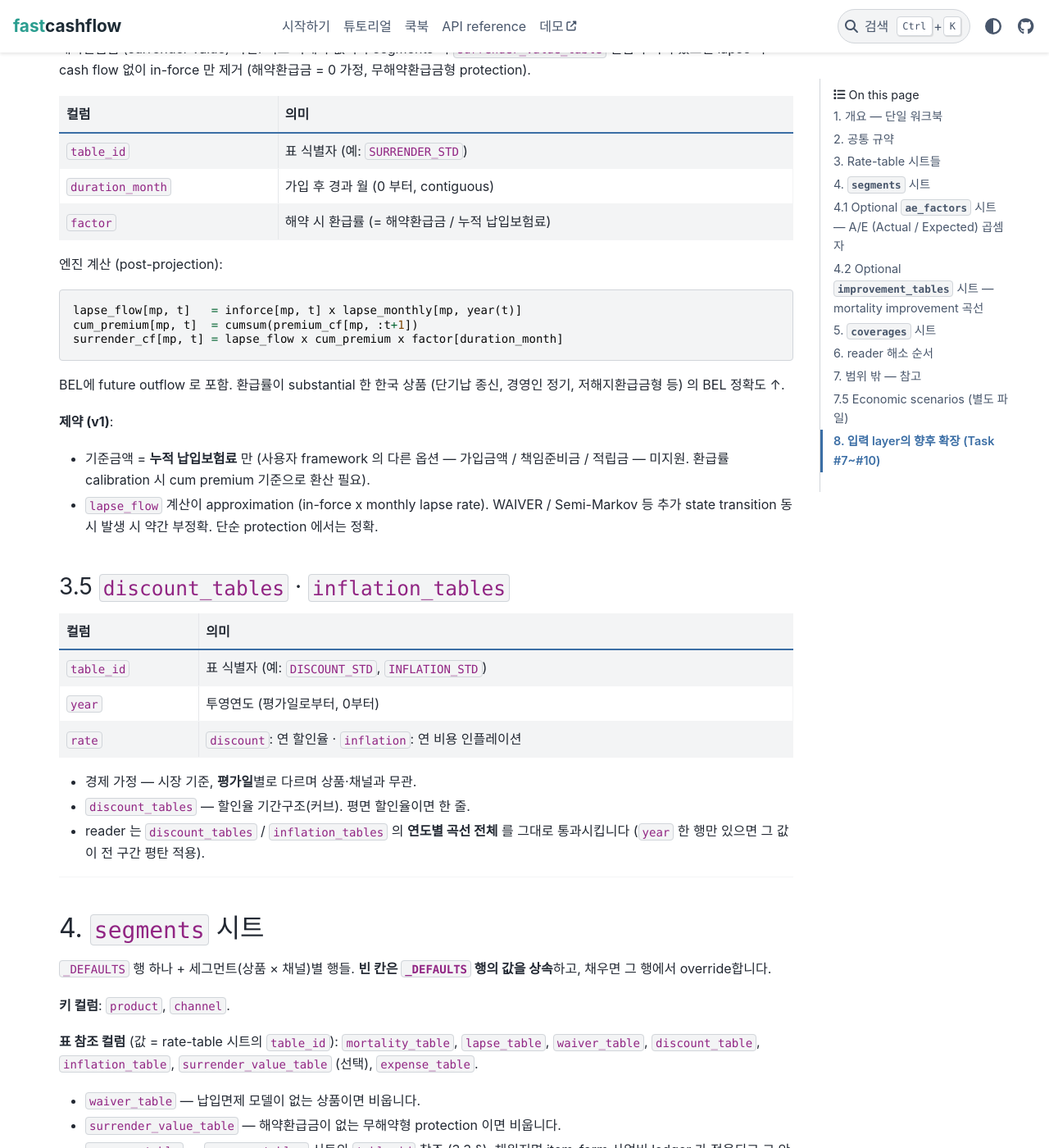
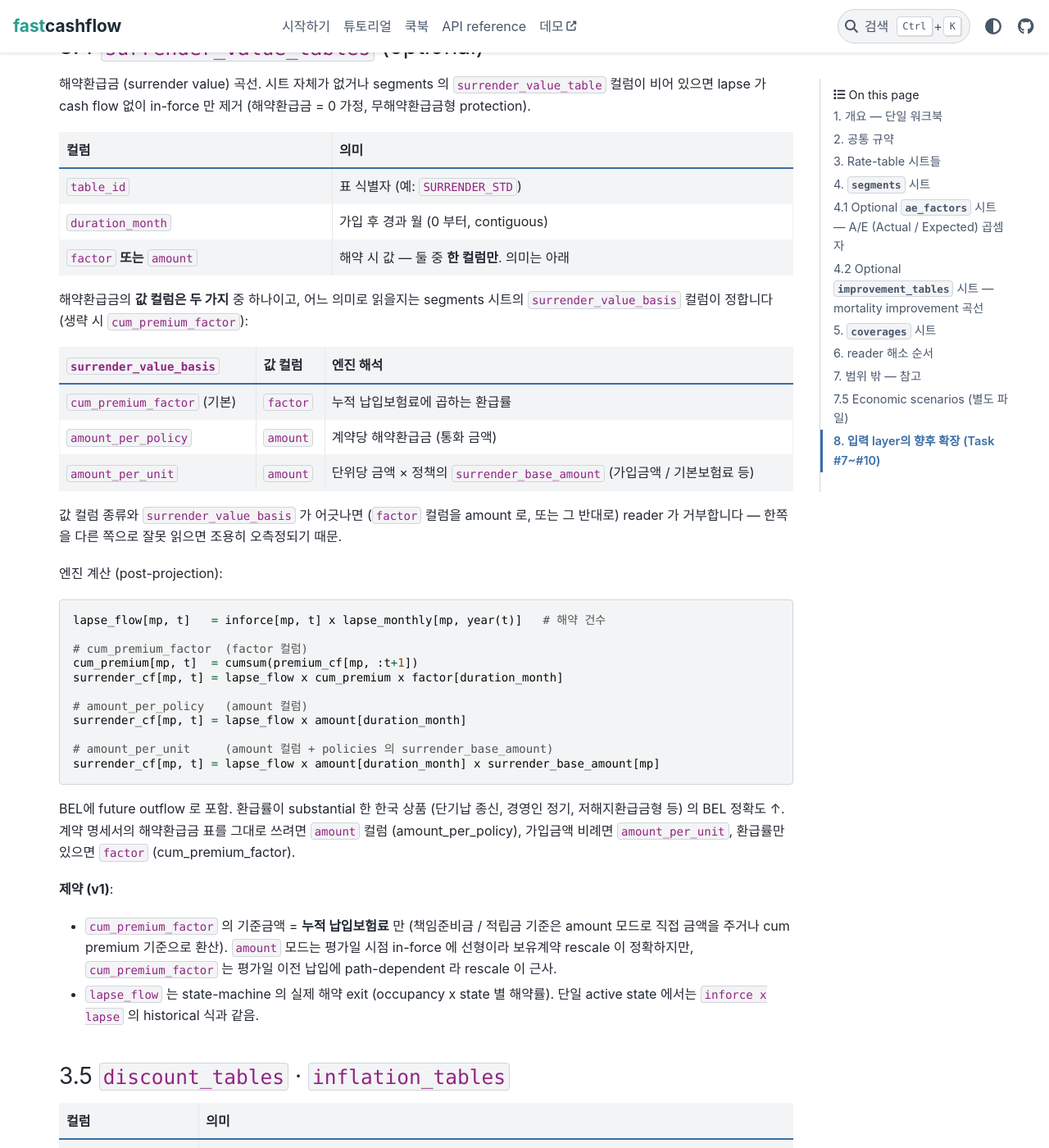
Before and after one commit to seokhoonj/fastcashflow, a Sphinx documentation site: the page built from docs/basis-format.md, in a window 1280 px wide and 1400 px high, scrolled down 4393 px. Shown: the whole window at 82% size. Built offline with Sphinx 7.4.7 and the PyData theme 0.15.4, drawn with Linux system fonts in a browser that asks for light colours; some of the changed text lies outside the part shown.

Commit message:
fix: validate surrender table column kind against surrender_value_basis
The surrender_value_tables reader reads one value column per sheet (amount if
present, else factor) but each segment names how to interpret the curve via
surrender_value_basis. A factor column used as an amount_per_* basis, or an
amount column read as a cum_premium factor, silently mis-measures the
surrender cash flow with no error.

- read_basis now records which column kind the sheet carried and rejects a
  segment whose surrender_value_basis contradicts it (amount column with
  cum_premium_factor, or factor column with amount_per_policy / per_unit).
- Document both column kinds and the three surrender_value_basis modes in
  basis-format.md, workbook-single.md and naming-conventions.md (the docs
  described factor-only; the amount modes were undiscoverable).
- Correct a stale test comment claiming the fast path omits surrender cash
  flows -- it carries them (see test_surrender_parity.py).

Test: an amount column with the default cum_premium_factor basis raises.

````diff
--- a/docs/basis-format.md
+++ b/docs/basis-format.md
@@ -70,7 +70,8 @@ basis = basis[("TERM_LIFE_A", "GA")]  # 한 세그먼트
 | 컬럼명 | 의미 | 단위 | 사용 시트 |
 |---|---|---|---|
 | `rate` | 확률 / 발생률 / 환산률 | 무차원 (0~1) | mortality, incidence_rate, waiver, lapse, discount |
-| `factor` | 무차원 비율 / 환급률 | 무차원 | surrender_value, ae_factors, improvement |
+| `factor` | 무차원 비율 / 환급률 | 무차원 | surrender_value (cum_premium_factor), ae_factors, improvement |
+| `amount` | 통화 금액 | 통화 | surrender_value (amount_per_policy / amount_per_unit), expense |
 
 ---
 
@@ -165,25 +166,48 @@ in-force 만 제거 (해약환급금 = 0 가정, 무해약환급금형 protectio
 |---|---|
 | `table_id` | 표 식별자 (예: `SURRENDER_STD`) |
 | `duration_month` | 가입 후 경과 월 (0 부터, contiguous) |
-| `factor` | 해약 시 환급률 (= 해약환급금 / 누적 납입보험료) |
+| `factor` **또는** `amount` | 해약 시 값 — 둘 중 **한 컬럼만**. 의미는 아래 |
+
+해약환급금의 **값 컬럼은 두 가지** 중 하나이고, 어느 의미로 읽을지는 segments
+시트의 `surrender_value_basis` 컬럼이 정합니다 (생략 시 `cum_premium_factor`):
+
+| `surrender_value_basis` | 값 컬럼 | 엔진 해석 |
+|---|---|---|
+| `cum_premium_factor` (기본) | `factor` | 누적 납입보험료에 곱하는 환급률 |
+| `amount_per_policy` | `amount` | 계약당 해약환급금 (통화 금액) |
+| `amount_per_unit` | `amount` | 단위당 금액 × 정책의 `surrender_base_amount` (가입금액 / 기본보험료 등) |
+
+값 컬럼 종류와 `surrender_value_basis` 가 어긋나면 (`factor` 컬럼을 amount 로,
+또는 그 반대로) reader 가 거부합니다 — 한쪽을 다른 쪽으로 잘못 읽으면 조용히
+오측정되기 때문.
 
 엔진 계산 (post-projection):
 ```
-lapse_flow[mp, t]   = inforce[mp, t] x lapse_monthly[mp, year(t)]
+lapse_flow[mp, t]   = inforce[mp, t] x lapse_monthly[mp, year(t)]   # 해약 건수
+
+# cum_premium_factor  (factor 컬럼)
 cum_premium[mp, t]  = cumsum(premium_cf[mp, :t+1])
 surrender_cf[mp, t] = lapse_flow x cum_premium x factor[duration_month]
+
+# amount_per_policy   (amount 컬럼)
+surrender_cf[mp, t] = lapse_flow x amount[duration_month]
+
+# amount_per_unit     (amount 컬럼 + policies 의 surrender_base_amount)
+surrender_cf[mp, t] = lapse_flow x amount[duration_month] x surrender_base_amount[mp]
 ```
 
 BEL에 future outflow 로 포함. 환급률이 substantial 한 한국 상품 (단기납
-종신, 경영인 정기, 저해지환급금형 등) 의 BEL 정확도 ↑.
+종신, 경영인 정기, 저해지환급금형 등) 의 BEL 정확도 ↑. 계약 명세서의 해약환급금
+표를 그대로 쓰려면 `amount` 컬럼 (amount_per_policy), 가입금액 비례면
+`amount_per_unit`, 환급률만 있으면 `factor` (cum_premium_factor).
 
 **제약 (v1)**:
-- 기준금액 = **누적 납입보험료** 만 (사용자 framework 의 다른 옵션 — 가입금액 /
-  책임준비금 / 적립금 — 미지원. 환급률 calibration 시 cum premium 기준으로
-  환산 필요).
-- `lapse_flow` 계산이 approximation (in-force x monthly lapse rate). WAIVER /
-  Semi-Markov 등 추가 state transition 동시 발생 시 약간 부정확. 단순
-  protection 에서는 정확.
+- `cum_premium_factor` 의 기준금액 = **누적 납입보험료** 만 (책임준비금 / 적립금
+  기준은 amount 모드로 직접 금액을 주거나 cum premium 기준으로 환산). `amount`
+  모드는 평가일 시점 in-force 에 선형이라 보유계약 rescale 이 정확하지만,
+  `cum_premium_factor` 는 평가일 이전 납입에 path-dependent 라 rescale 이 근사.
+- `lapse_flow` 는 state-machine 의 실제 해약 exit (occupancy x state 별 해약률).
+  단일 active state 에서는 `inforce x lapse` 의 historical 식과 같음.
 
 ### 3.5 `discount_tables` · `inflation_tables`
 
````
Also changed, not shown: docs/cookbook/io/workbook-single.md (+2 -1 lines), docs/naming-conventions.md (+1 -1 lines), 2 other files.
